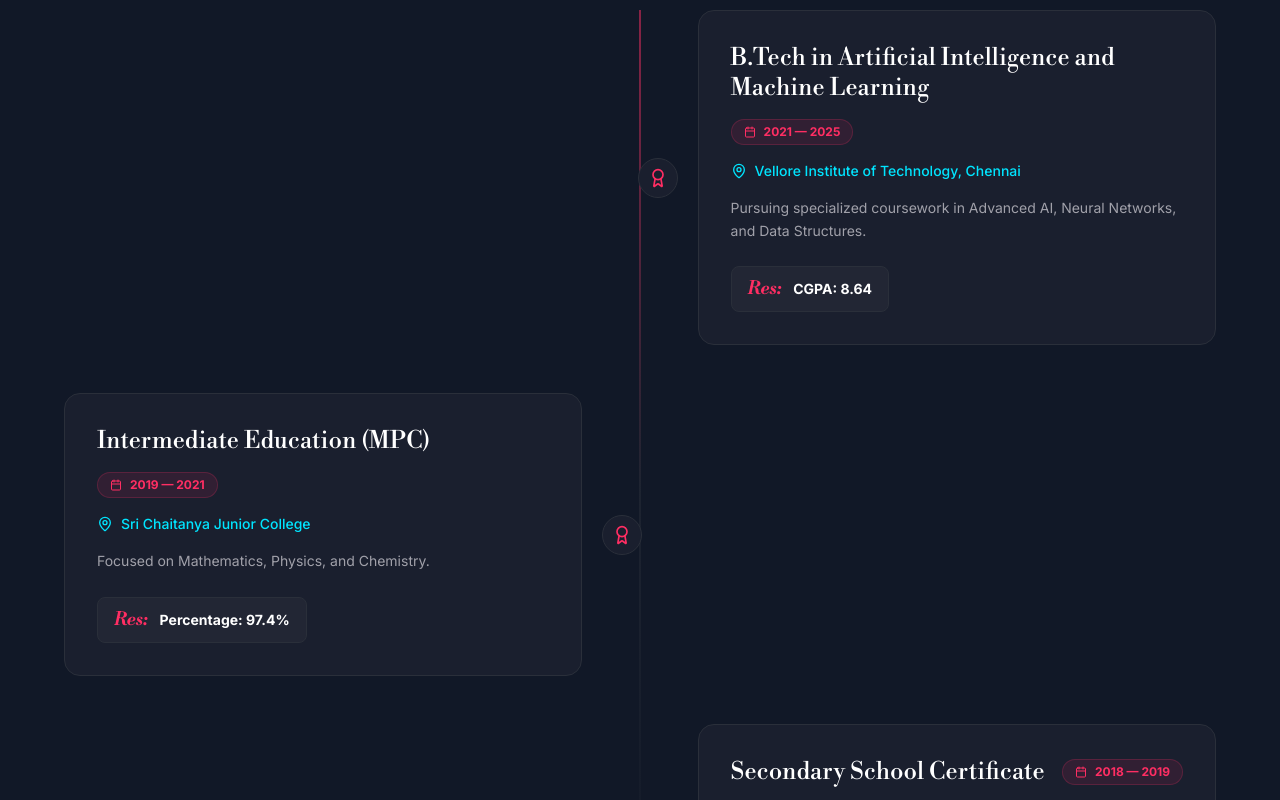
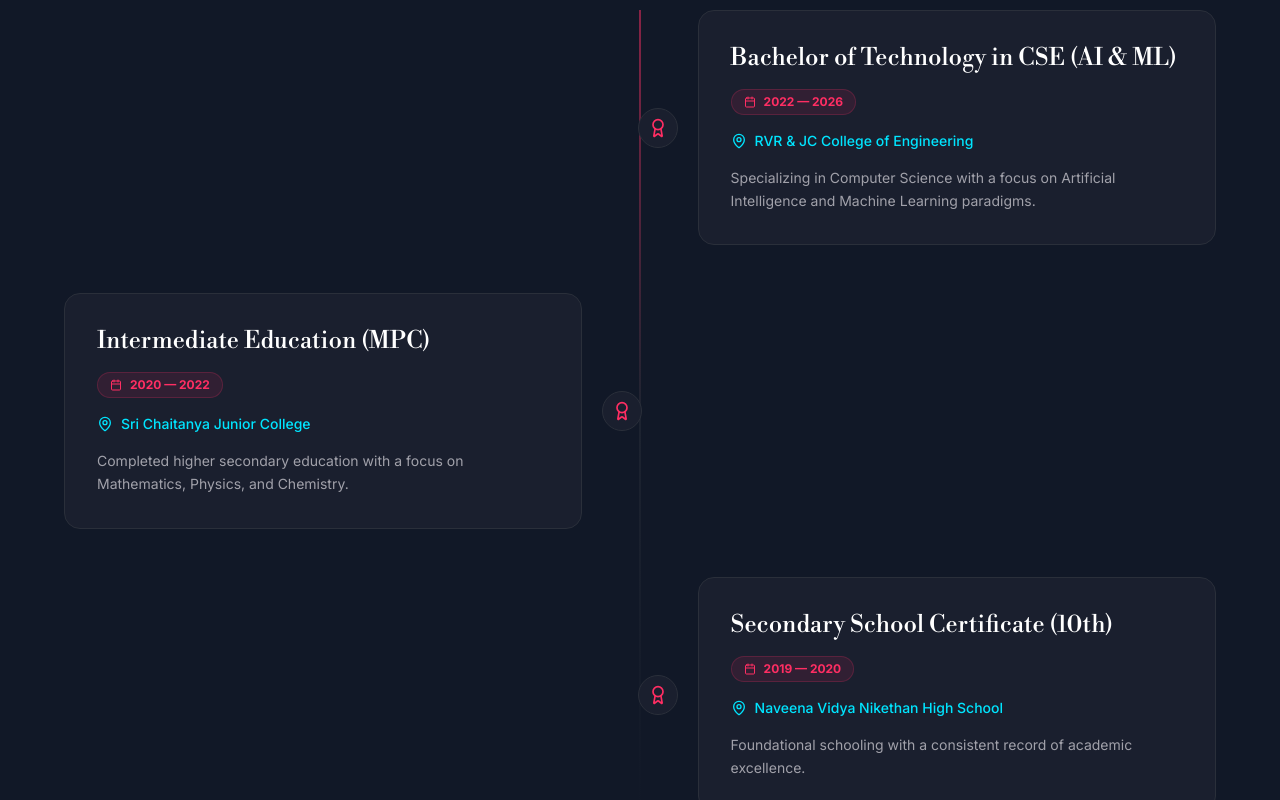
Before and after one commit to harshi1523/porfolio, a React (Vite) app: page / in a window 1280 px wide. Shown: the part 1760-2560 px from the top of the page. Built offline with nearby package versions, Linux system fonts and the light colour scheme; a web font is replaced by a local one.

Commit message:
Update academic background with new institutions and remove grade mentions

```diff
--- a/components/Education.tsx
+++ b/components/Education.tsx
@@ -6,25 +6,22 @@
 const Education: React.FC = () => {
   const education = [
     {
-      degree: "B.Tech in Artificial Intelligence and Machine Learning",
-      institution: "Vellore Institute of Technology, Chennai",
-      period: "2021 — 2025",
-      details: "Pursuing specialized coursework in Advanced AI, Neural Networks, and Data Structures.",
-      grade: "CGPA: 8.64"
+      degree: "Bachelor of Technology in CSE (AI & ML)",
+      institution: "RVR & JC College of Engineering",
+      period: "2022 — 2026",
+      details: "Specializing in Computer Science with a focus on Artificial Intelligence and Machine Learning paradigms."
     },
     {
       degree: "Intermediate Education (MPC)",
       institution: "Sri Chaitanya Junior College",
-      period: "2019 — 2021",
-      details: "Focused on Mathematics, Physics, and Chemistry.",
-      grade: "Percentage: 97.4%"
+      period: "2020 — 2022",
+      details: "Completed higher secondary education with a focus on Mathematics, Physics, and Chemistry."
     },
     {
-      degree: "Secondary School Certificate",
-      institution: "Ravindra Bharathi School",
-      period: "2018 — 2019",
-      details: "Completed with outstanding academic performance.",
-      grade: "CGPA: 10.0"
+      degree: "Secondary School Certificate (10th)",
+      institution: "Naveena Vidya Nikethan High School",
+      period: "2019 — 2020",
+      details: "Foundational schooling with a consistent record of academic excellence."
     }
   ];
 
@@ -63,13 +60,9 @@
                   {item.institution}
                 </div>
 
-                <p className="text-textSecondary text-sm leading-relaxed mb-6 font-sans">
+                <p className="text-textSecondary text-sm leading-relaxed font-sans">
                   {item.details}
                 </p>
-
-                <div className="inline-flex items-center gap-2 text-textPrimary font-bold text-sm bg-border/50 px-4 py-2 rounded-lg border border-border">
-                  <span className="text-accent italic font-bodoni text-lg mr-1">Res:</span> {item.grade}
-                </div>
               </div>
             </StaggerItem>
           ))}
```
